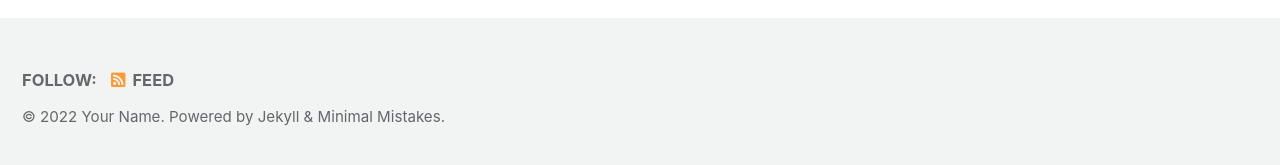
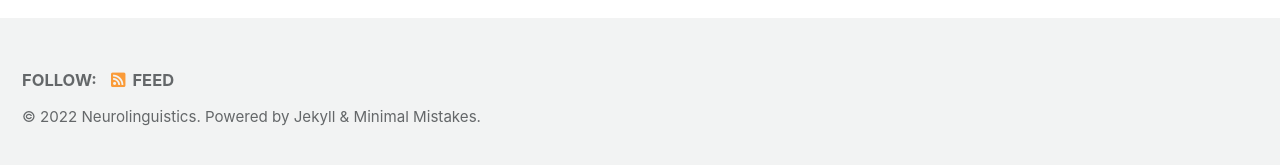
Before and after one commit to Neuroling/neuroling.github.io, a Jekyll site: the page built from index.html, in a window 1280 px wide. Shown: the part 727-892 px from the top of the page. Built offline with Jekyll 4.4.1, drawn with Linux system fonts in a browser that asks for light colours; cached includes are drawn as plain includes; the list of posts is cut into pages by our own code.

Commit message:
Update _config.yml

```diff
--- a/_config.yml
+++ b/_config.yml
@@ -19,8 +19,8 @@ locale                   : "en-US"
 title                    : "Site Title"
 title_separator          : "-"
 subtitle                 : # site tagline that appears below site title in masthead
-name                     : "Your Name"
-description              : "An amazing website."
+name                     : "Neurolinguistics"
+description              : "Welcom to the website of UZH-Neurolinguistics"
 url                      : # the base hostname & protocol for your site e.g. "https://mmistakes.github.io"
 baseurl                  : # the subpath of your site, e.g. "/blog"
 repository               : # GitHub username/repo-name e.g. "mmistakes/minimal-mistakes"
```
